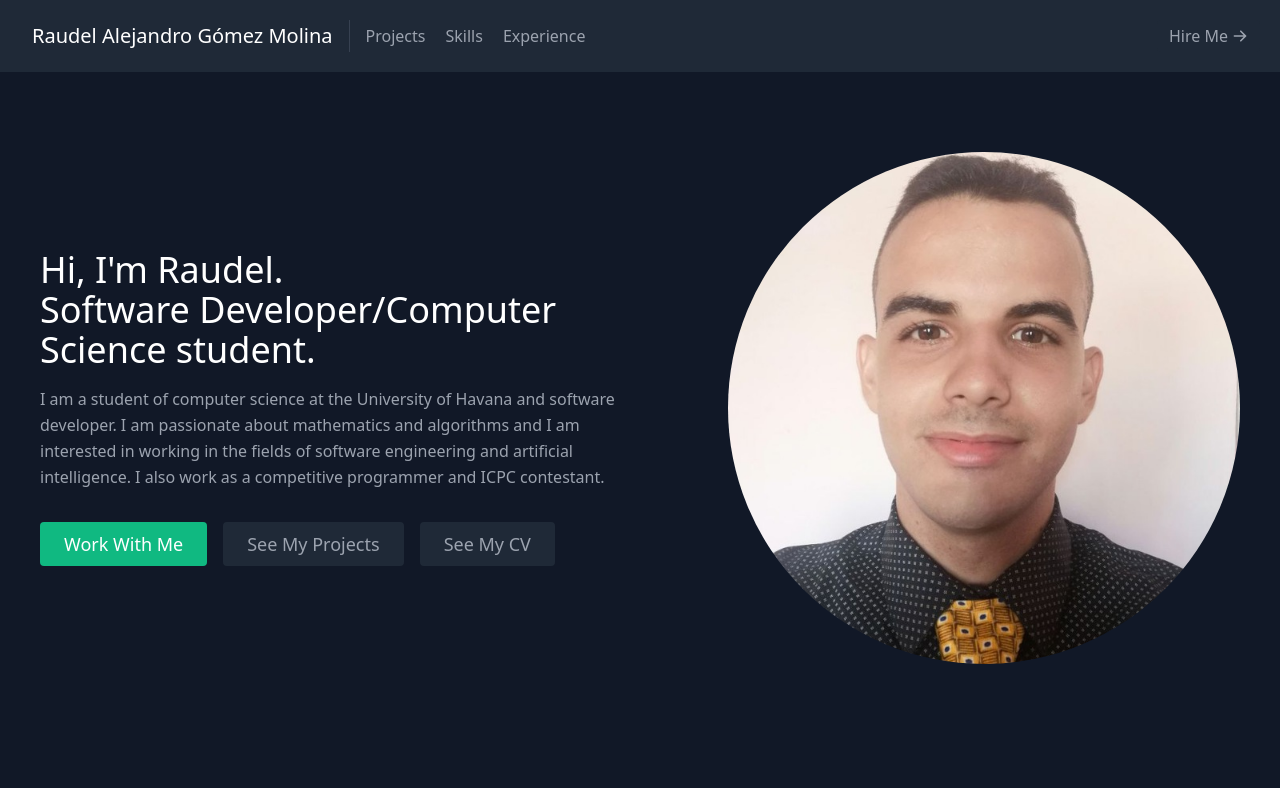
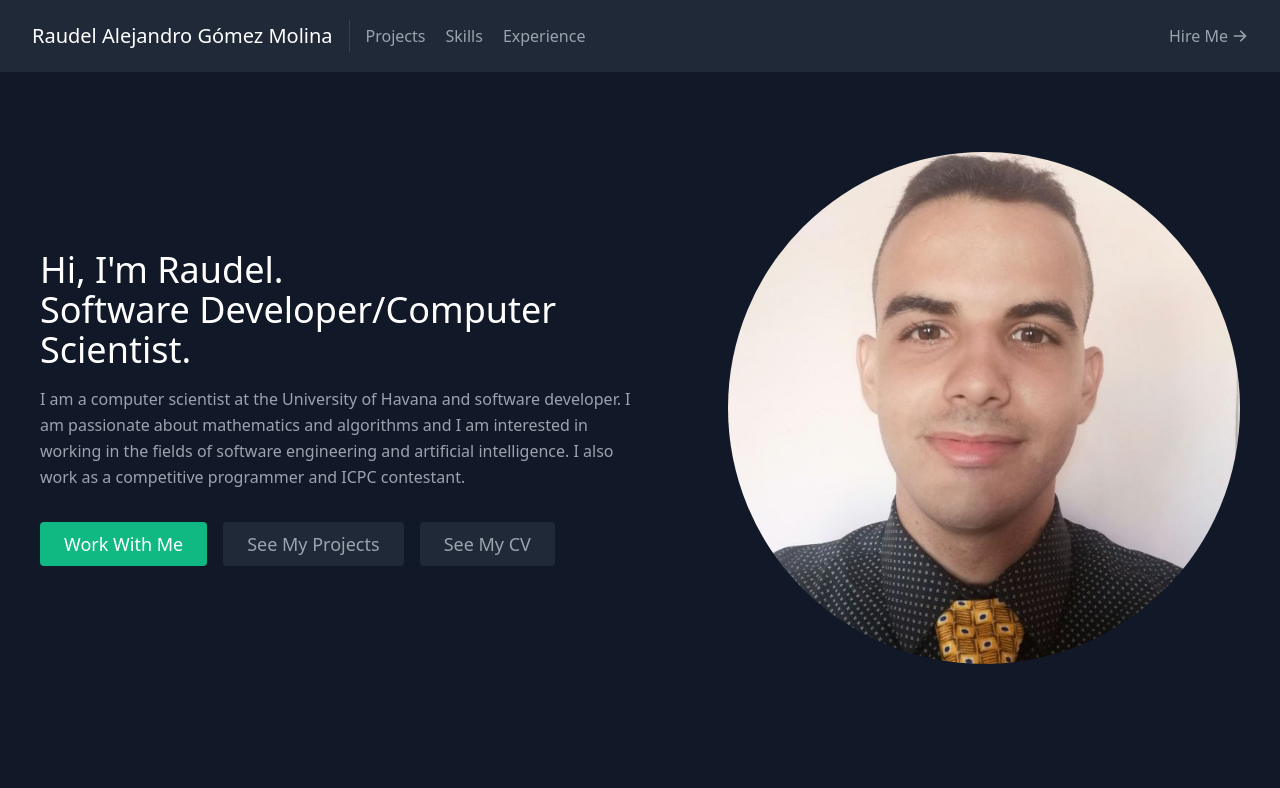
Before and after one commit to raudel25/my-portfolio, a React (Create React App) app: page / in a window 1280 px wide. Shown: the top 788 px of the page. Built offline with nearby package versions, Linux system fonts and the light colour scheme.

Commit message:
update about

```diff
--- a/src/components/About.js
+++ b/src/components/About.js
@@ -9,10 +9,10 @@ export default function About() {
           <h1 className="title-font sm:text-4xl text-3xl mb-4 font-medium text-white">
             Hi, I'm Raudel.
             <br className="hidden lg:inline-block" />
-            Software Developer/Computer Science student.
+            Software Developer/Computer Scientist.
           </h1>
           <p className="mb-8 leading-relaxed">
-            I am a student of computer science at the University of Havana and
+            I am a computer scientist at the University of Havana and
             software developer. I am passionate about mathematics and algorithms
             and I am interested in working in the fields of software engineering
             and artificial intelligence. I also work as a competitive programmer
```
